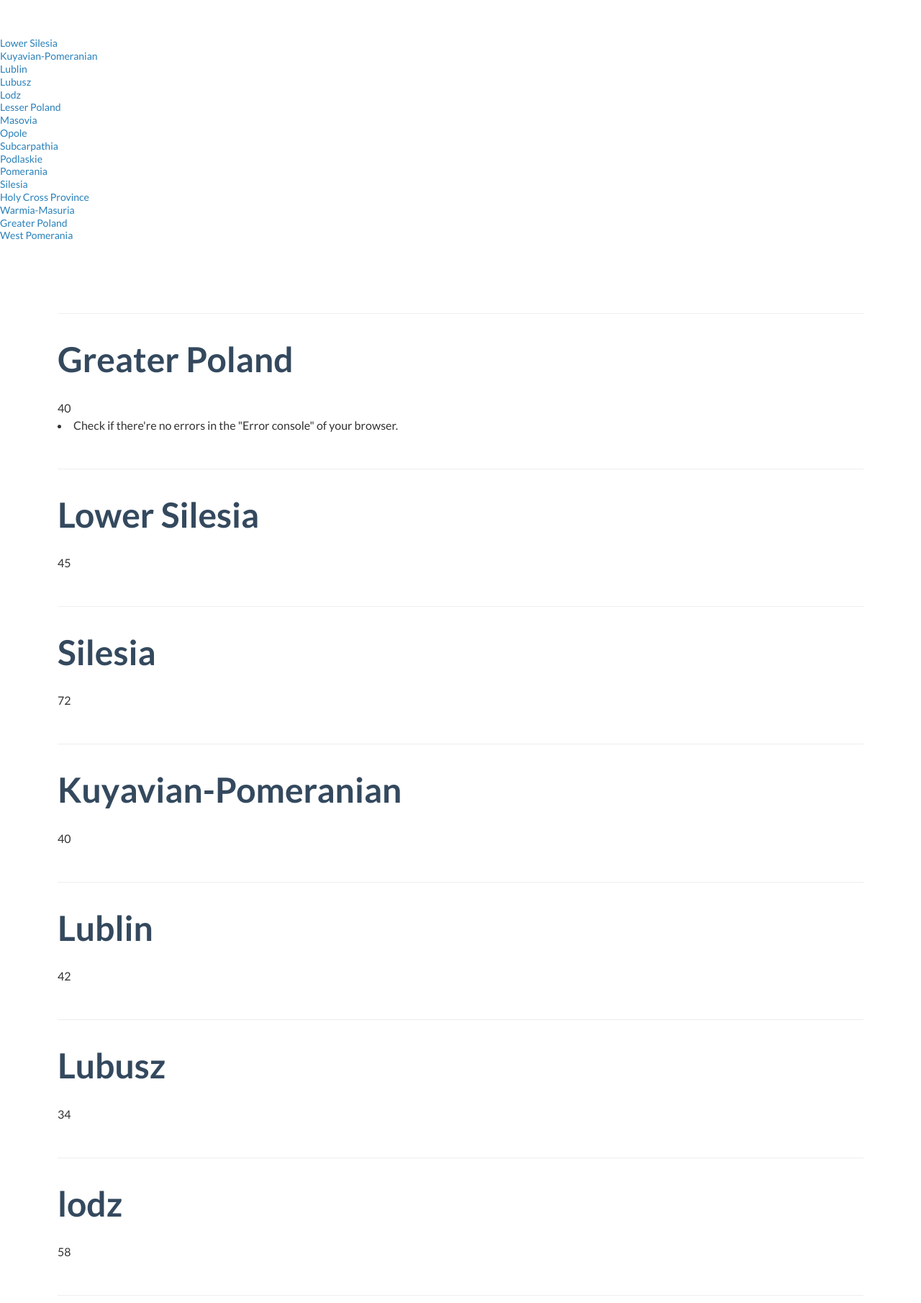
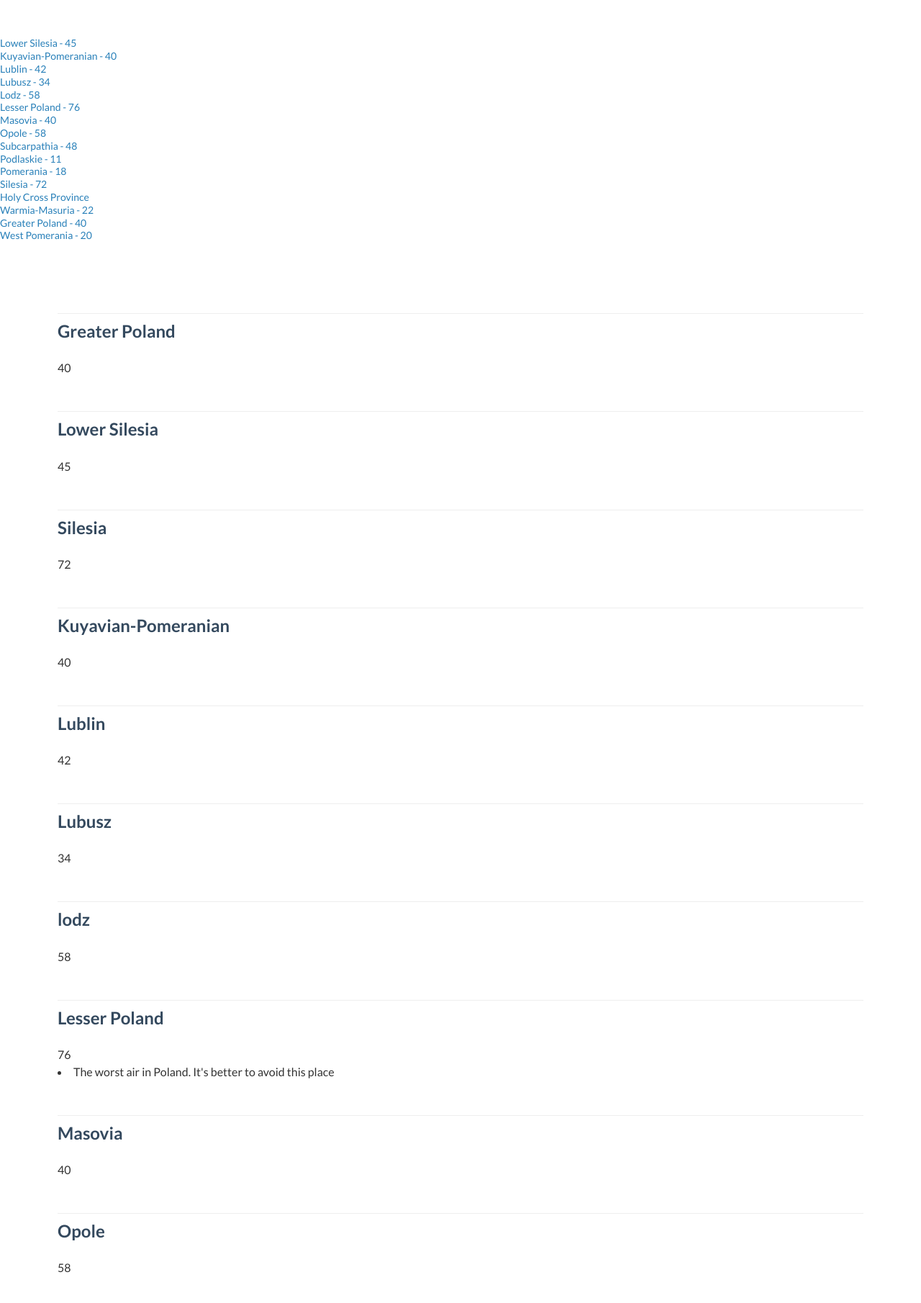
Before and after one commit to regin123/global-warming-investigator, a Django app: page /poland/ in a window 1280 px wide. Shown: the part 110-1920 px from the top of the page at 72% size. Run offline with Django 3.2, Linux system fonts and the light colour scheme; some libraries are stand-ins or nearby versions.

Commit message:
Added number on drag

```diff
--- a/templates/Poland.html
+++ b/templates/Poland.html
@@ -81,22 +81,22 @@
         <!-- CSSMap - Poland -->
 <div id="map-poland">
  <ul class="poland">
-  <li class="pl1"><a href="#section-dolnoslaskie">Lower Silesia</a></li>
-  <li class="pl2"><a href="#section-kujawsko-pomorskie">Kuyavian-Pomeranian</a></li>
-  <li class="pl3"><a href="#section-lubelskie">Lublin</a></li>
-  <li class="pl4"><a href="#section-lubuskie">Lubusz</a></li>
-  <li class="pl5"><a href="#section-lodzkie">Lodz</a></li>
-  <li class="pl6"><a href="#section-malopolskie">Lesser Poland</a></li>
-  <li class="pl7"><a href="#section-mazowieckie">Masovia</a></li>
-  <li class="pl8"><a href="#section-opolskie">Opole</a></li>
-  <li class="pl9"><a href="#section-podkarpackie">Subcarpathia</a></li>
-  <li class="pl10"><a href="#section-podlaskie">Podlaskie</a></li>
-  <li class="pl11"><a href="#section-pomorskie">Pomerania</a></li>
-  <li class="pl12"><a href="#section-slaskie">Silesia</a></li>
+  <li class="pl1"><a href="#section-dolnoslaskie">Lower Silesia - 45</a></li>
+  <li class="pl2"><a href="#section-kujawsko-pomorskie">Kuyavian-Pomeranian - 40</a></li>
+  <li class="pl3"><a href="#section-lubelskie">Lublin - 42</a></li>
+  <li class="pl4"><a href="#section-lubuskie">Lubusz - 34</a></li>
+  <li class="pl5"><a href="#section-lodzkie">Lodz - 58</a></li>
+  <li class="pl6"><a href="#section-malopolskie">Lesser Poland - 76</a></li>
+  <li class="pl7"><a href="#section-mazowieckie">Masovia - 40</a></li>
+  <li class="pl8"><a href="#section-opolskie">Opole - 58</a></li>
+  <li class="pl9"><a href="#section-podkarpackie">Subcarpathia - 48</a></li>
+  <li class="pl10"><a href="#section-podlaskie">Podlaskie - 11</a></li>
+  <li class="pl11"><a href="#section-pomorskie">Pomerania - 18</a></li>
+  <li class="pl12"><a href="#section-slaskie">Silesia - 72</a></li>
   <li class="pl13"><a href="#section-swietokrzyskie">Holy Cross Province</a></li>
-  <li class="pl14"><a href="#section-warminskomazurskie">Warmia-Masuria</a></li>
-  <li class="pl15"><a href="#section-wielkopolska">Greater Poland</a></li>
-  <li class="pl16"><a href="#section-zachodniopomorskie">West Pomerania</a></li>
+  <li class="pl14"><a href="#section-warminskomazurskie">Warmia-Masuria - 22</a></li>
+  <li class="pl15"><a href="#section-wielkopolska">Greater Poland - 40</a></li>
+  <li class="pl16"><a href="#section-zachodniopomorskie">West Pomerania - 20</a></li>
  </ul>
 </div>
 <!-- END OF THE CSSMap - Poland -->
@@ -140,86 +140,88 @@
     <!-- SECTION Wielkopolska -->
     <section id="section-wielkopolska" class="wrapper">
      <hr />
-      <h2>Greater Poland</h2>
+      <h4>Greater Poland</h4>
         40
-        <li>Check if there're no errors in the "Error console" of your browser.</li>
 
     <!-- SECTION Dolnyslask -->
     <section id="section-dolnoslaskie" class="wrapper">
      <hr />
-      <h2>Lower Silesia</h2>
+      <h4>Lower Silesia</h4>
         45
     <!-- SECTION Slask -->
     <section id="section-slaskie" class="wrapper">
      <hr />
-      <h2>Silesia</h2>
+      <h4>Silesia</h4>
         72
     <!-- SECTION kujawy -->
     <section id="section-kujawsko-pomorskie" class="wrapper">
      <hr />
-      <h2>Kuyavian-Pomeranian</h2>
+
+      <h4>Kuyavian-Pomeranian</h4>
         40
     <!-- SECTION lubelskie -->
     <section id="section-lubelskie" class="wrapper">
      <hr />
-      <h2>Lublin</h2>
+      <h4>Lublin</h4>
         42
     <!-- SECTION lubuskie -->
     <section id="section-lubuskie" class="wrapper">
      <hr />
-      <h2>Lubusz</h2>
+      <h4>Lubusz</h4>
         34
 
     <!-- SECTION lodzkie -->
     <section id="section-lodzkie" class="wrapper">
      <hr />
-      <h2>lodz</h2>
+      <h4>lodz</h4>
         58
     <!-- SECTION malopolskie -->
     <section id="section-malopolskie" class="wrapper">
      <hr />
-      <h2>Lesser Poland</h2>
+      <h4>Lesser Poland</h4>
         76
+        <li>The worst air in Poland. It's better to avoid this place</li>
     <!-- SECTION mazowieckie -->
     <section id="section-mazowieckie" class="wrapper">
      <hr />
-      <h2>Masovia</h2>
+      <h4>Masovia</h4>
         40
     <!-- SECTION opolskie -->
     <section id="section-opolskie" class="wrapper">
      <hr />
-      <h2>Opole</h2>
+      <h4>Opole</h4>
         58
     <!-- SECTION podkarpackie -->
     <section id="section-podkarpackie" class="wrapper">
      <hr />
-      <h2>Subcarpathia</h2>
+      <h4>Subcarpathia</h4>
         48
+        <li>Best air in Poland</li>
 
     <!-- SECTION podlaskie -->
     <section id="section-podlaskie" class="wrapper">
      <hr />
-      <h2>Podlaskie</h2>
+      <h4>Podlaskie</h4>
         11
     <!-- SECTION pomorskie -->
     <section id="section-pomorskie" class="wrapper">
      <hr />
-      <h2>Pomerania</h2>
+      <h4>Pomerania</h4>
         18
     <!-- SECTION swietokrzyskie -->
     <section id="section-swietokrzyskie" class="wrapper">
      <hr />
-      <h2>Holy Cross Province</h2>
+      <h4>Holy Cross Province</h4>
         47
     <!-- SECTION warminskomazurskie -->
     <section id="section-warminskomazurskie" class="wrapper">
      <hr />
-      <h2>Warmia-Masuria</h2>
+      <h4>Warmia-Masuria</h4>
         22
     <!-- SECTION zachodniopomorskie -->
     <section id="section-zachodniopomorskie" class="wrapper">
      <hr />
-      <h2>West Pomerania</h2>
+      <h4>West Pomerania</h4>
         20
 
         <!-- SECTION info -->
```
